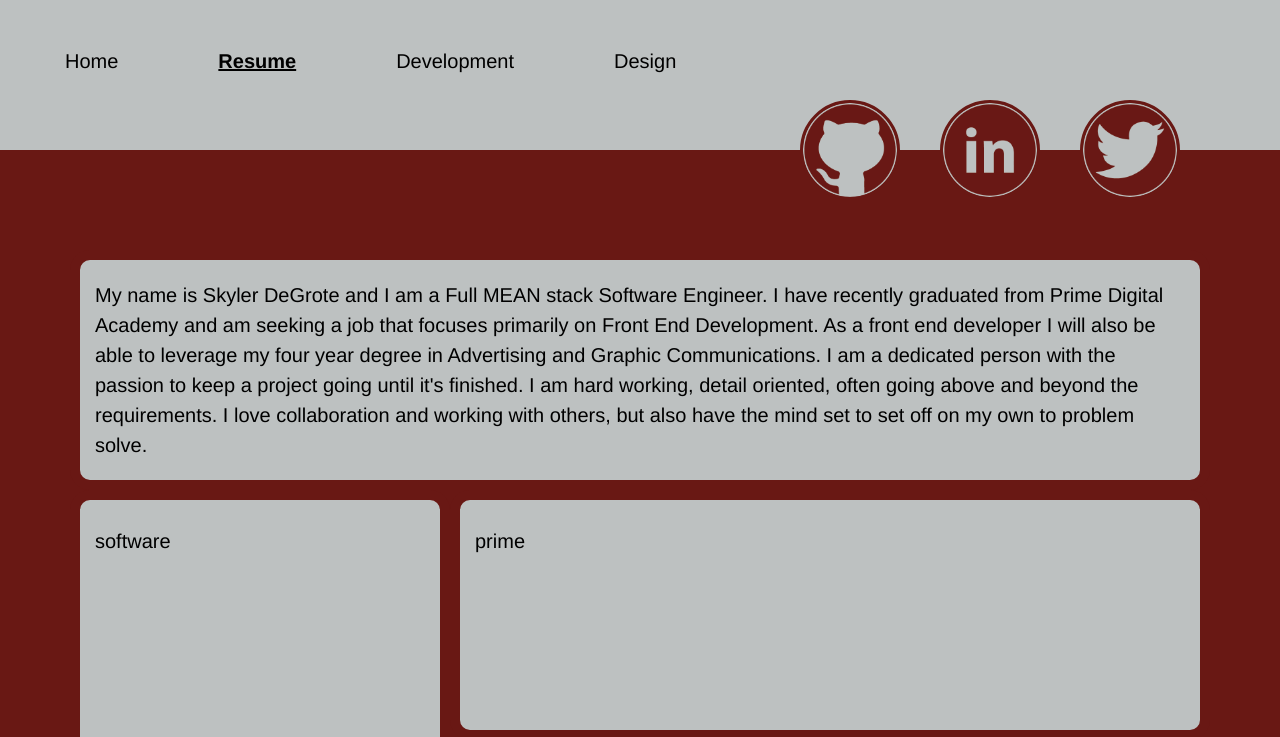
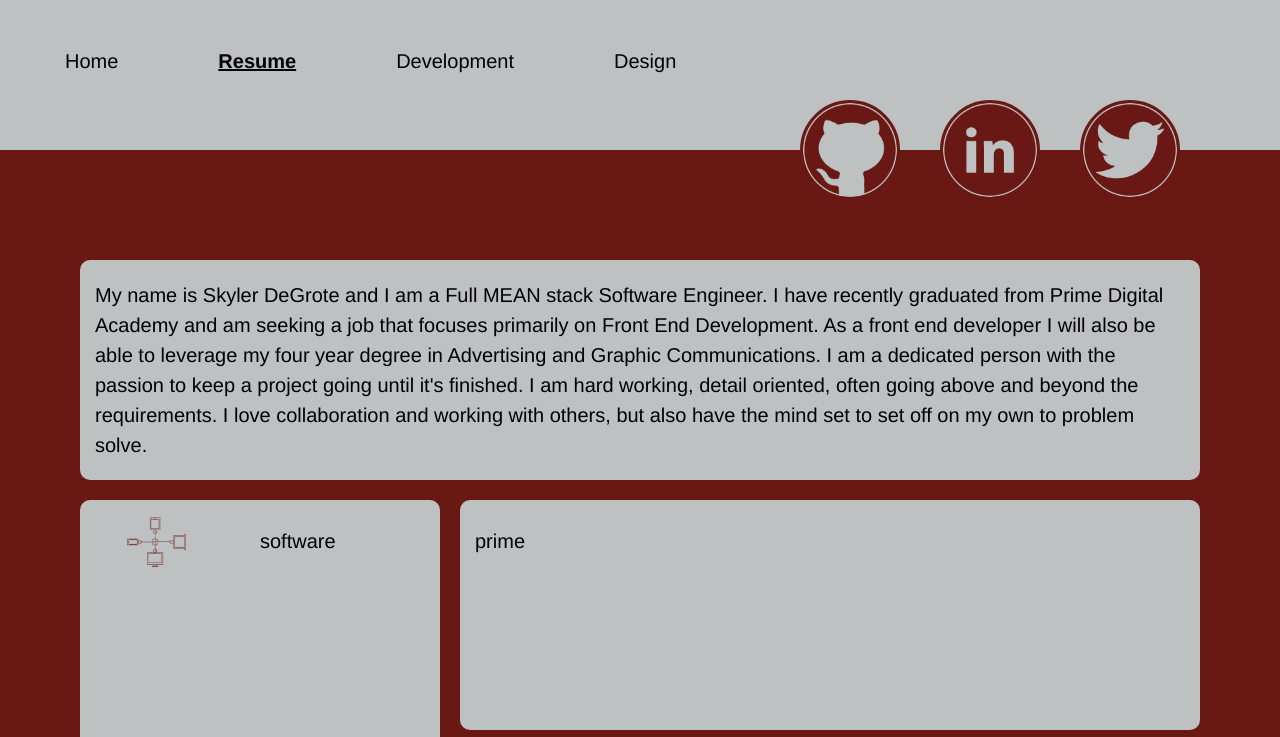
Before and after one commit to skylerdegrote/portfolio_website_round1, a website: page client/views/resume.html in a window 1280 px wide. Shown: the top 737 px of the page. Drawn offline with nearby package versions, Linux system fonts and the light colour scheme.

Commit message:
readme update and resume page almost done

```diff
--- a/client/views/resume.html
+++ b/client/views/resume.html
@@ -39,6 +39,8 @@
 
 
     <section class="col-md-4 back software">
+        <div class="col-md-6"><img src="../images/resume/fall_resume_softwareKnowledge_light.png"></div>
+
         <h5>software</h5>
     </section>
 
```
Also changed, not shown: client/views/development.html (+4 -14 lines), README.md.
